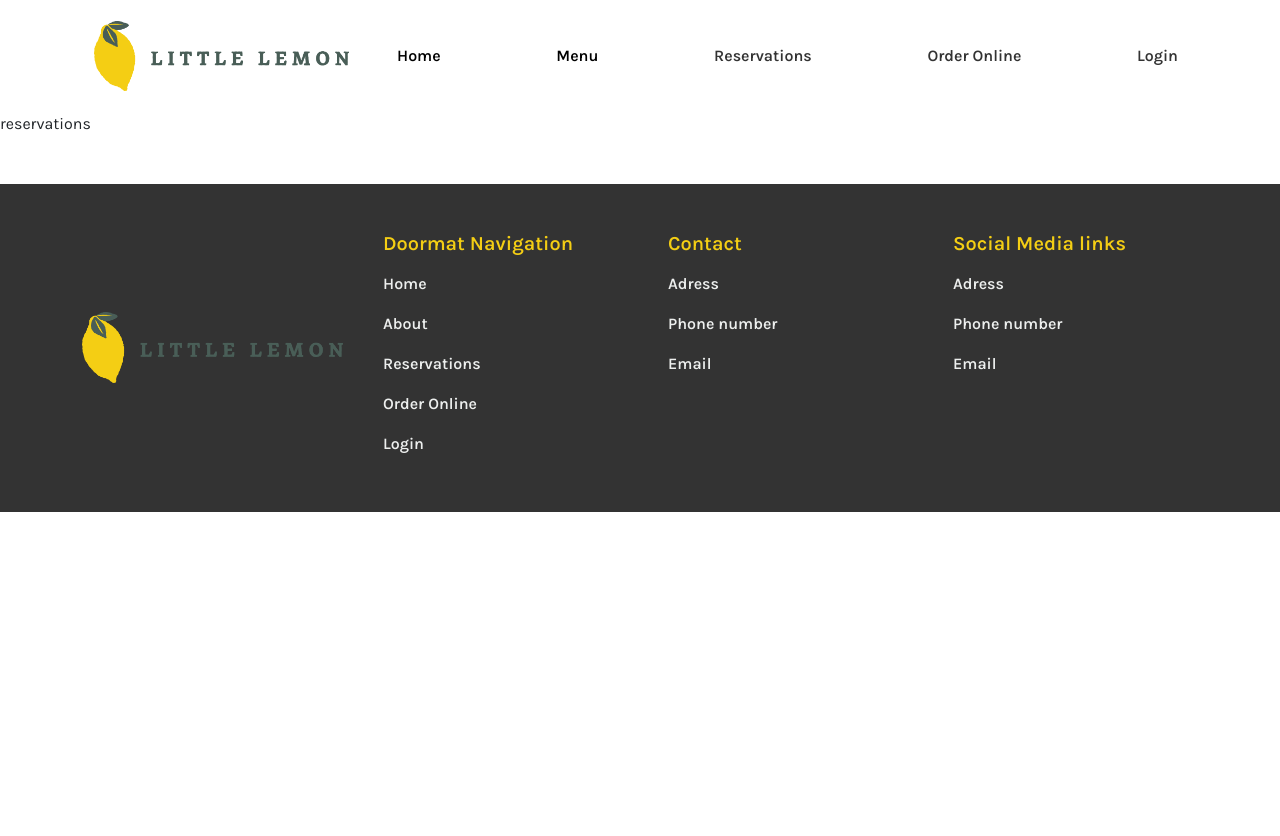
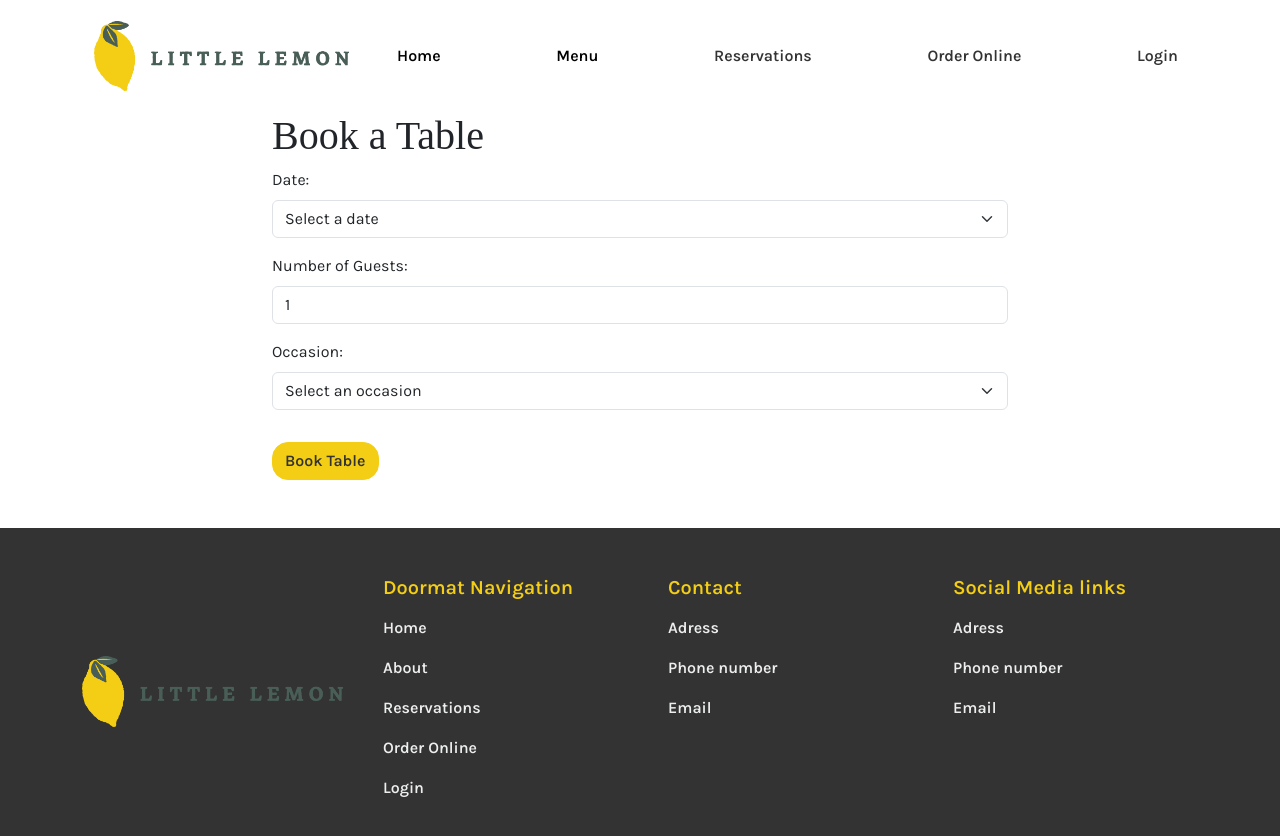
Before and after one commit to letitiabogdan/little, a React (Create React App) app: page /BookTable in a window 1280 px wide. Shown: the top 836 px of the page. Before the commit the page ends 800 px from the top, so only its background shows below. Built offline with nearby package versions, Linux system fonts and the light colour scheme; a web font is replaced by a local one.

Commit message:
Add Book a table functionality

```diff
--- a/package.json
+++ b/package.json
@@ -8,12 +8,14 @@
     "@testing-library/react": "^16.2.0",
     "@testing-library/user-event": "^13.5.0",
     "bootstrap": "^5.3.3",
+    "formik": "^2.4.6",
     "react": "^19.0.0",
     "react-dom": "^19.0.0",
     "react-router-dom": "^7.4.0",
     "react-scripts": "5.0.1",
     "sass": "^1.85.1",
-    "web-vitals": "^2.1.4"
+    "web-vitals": "^2.1.4",
+    "yup": "^1.6.1"
   },
   "scripts": {
     "start": "react-scripts start",
--- /dev/null
+++ b/src/components/BookingForm.js
@@ -0,0 +1,181 @@
+import React, { useReducer, useState } from "react";
+import { useFormik } from "formik";
+import * as Yup from "yup";
+import BookingSlot from "./BookingSlot";
+
+const availableTimesData = [
+  { date: "2025-03-01", time: "12:00", id: 1 },
+  { date: "2025-03-01", time: "13:00", id: 2 },
+  { date: "2025-03-01", time: "13:00", id: 3 },
+  { date: "2025-03-01", time: "14:00", id: 4 },
+  { date: "2025-03-01", time: "15:00", id: 5 },
+  { date: "2025-03-02", time: "15:00", id: 6 },
+  { date: "2025-03-02", time: "16:00", id: 7 },
+  { date: "2025-03-02", time: "17:00", id: 8 },
+  { date: "2025-03-02", time: "18:00", id: 9 },
+  { date: "2025-03-02", time: "19:00", id: 10 },
+];
+const uniqueDates = [...new Set(availableTimesData.map((item) => item.date))];
+
+const getTimesByDate = (date) => {
+  return availableTimesData
+    .filter((item) => item.date === date)
+    .map((item) => item.time);
+};
+
+const initializeTimes = () => {
+  return getTimesByDate(uniqueDates[0]);
+};
+
+const updateTimes = (state, action) => {
+  switch (action.type) {
+    case "UPDATE_TIMES":
+      return getTimesByDate(action.payload);
+    default:
+      return state;
+  }
+};
+
+const BookingForm = () => {
+  const [availableTimes, dispatch] = useReducer(
+    updateTimes,
+    [],
+    initializeTimes
+  );
+  const [isSubmitted, setIsSubmitted] = React.useState(false);
+  const [submittedValues, setSubmittedValues] = useState(null);
+
+  const formik = useFormik({
+    initialValues: {
+      date: "",
+      time: "",
+      guests: 1,
+      occasion: "",
+    },
+    validationSchema: Yup.object({
+      date: Yup.string().required("Date is required"),
+      time: Yup.string().required("Time is required"),
+      guests: Yup.number()
+        .min(1, "At least 1 guest is required")
+        .max(10, "Maximum 10 guests allowed")
+        .required("Number of guests is required"),
+      occasion: Yup.string().required("Occasion is required"),
+    }),
+    onSubmit: (values) => {
+      console.log("Form data submitted:", values);
+      setIsSubmitted(true);
+      setSubmittedValues(values);
+      formik.resetForm();
+    },
+  });
+
+  const timeOptions = formik.values.date
+    ? getTimesByDate(formik.values.date)
+    : [];
+
+  return (
+    <div className="container">
+      <div className="row justify-content-center">
+        <div className="col-12 col-md-8">
+          <h1>Book a Table</h1>
+          {isSubmitted ? (
+            <>
+              <div className="alert alert-success" role="alert">
+                Your booking has been submitted successfully!
+              </div>
+              <div className="col-12 col-md-8">
+                <h3>Submitted Details:</h3>
+                <p>
+                  <strong>Date:</strong> {submittedValues.date}
+                </p>
+                <p>
+                  <strong>Time:</strong> {submittedValues.time}
+                </p>
+                <p>
+                  <strong>Guests:</strong> {submittedValues.guests}
+                </p>
+                <p>
+                  <strong>Occasion:</strong> {submittedValues.occasion}
+                </p>
+              </div>
+            </>
+          ) : (
+            <form onSubmit={formik.handleSubmit}>
+              <BookingSlot
+                availableDates={uniqueDates}
+                availableTimes={timeOptions}
+                formik={formik}
+                dispatch={dispatch}
+              ></BookingSlot>
+
+              <div className="mb-3">
+                <label htmlFor="guests" className="form-label">
+                  Number of Guests:
+                </label>
+                <input
+                  type="number"
+                  id="guests"
+                  className="form-control"
+                  name="guests"
+                  value={formik.values.guests}
+                  onChange={formik.handleChange}
+                  onBlur={formik.handleBlur}
+                  min="1"
+                  max="10"
+                  required
+                  aria-required="true"
+                  aria-invalid={
+                    formik.touched.guests && formik.errors.guests
+                      ? "true"
+                      : "false"
+                  }
+                />
+                {formik.touched.guests && formik.errors.guests ? (
+                  <div className="text-danger">{formik.errors.guests}</div>
+                ) : null}
+              </div>
+              <div className="mb-3">
+                <label htmlFor="occasion" className="form-label">
+                  Occasion:
+                </label>
+                <select
+                  id="occasion"
+                  className="form-select"
+                  name="occasion"
+                  value={formik.values.occasion}
+                  onChange={formik.handleChange}
+                  onBlur={formik.handleBlur}
+                  required
+                  aria-required="true"
+                  aria-invalid={
+                    formik.touched.occasion && formik.errors.occasion
+                      ? "true"
+                      : "false"
+                  }
+                >
+                  <option value="">Select an occasion</option>
+                  <option value="birthday">Birthday</option>
+                  <option value="anniversary">Anniversary</option>
+                  <option value="engagement">Engagement</option>
+                  <option value="other">Other</option>
+                </select>
+                {formik.touched.occasion && formik.errors.occasion ? (
+                  <div className="text-danger">{formik.errors.occasion}</div>
+                ) : null}
+              </div>
+              <button
+                type="submit"
+                className="btn custom-btn mt-3"
+                role="button"
+              >
+                Book Table
+              </button>
+            </form>
+          )}
+        </div>
+      </div>
+    </div>
+  );
+};
+
+export default BookingForm;
--- /dev/null
+++ b/src/components/BookingSlot.js
@@ -0,0 +1,82 @@
+import React from "react";
+
+const BookingSlot = ({ availableDates, availableTimes, formik, dispatch }) => {
+  return (
+    <div
+      className={`booking-slot ${
+        availableDates.length && availableTimes.length
+          ? "available"
+          : "unavailable"
+      }`}
+    >
+      <div className="mb-3">
+        <label htmlFor="res-date" className="form-label">
+          Date:
+        </label>
+
+        <select
+          id="res-date"
+          name="date"
+          className="form-select"
+          value={formik.values.date}
+          onChange={(e) => {
+            formik.setFieldValue("date", e.target.value);
+            formik.handleChange(e);
+            dispatch({ type: "UPDATE_TIMES", payload: e.target.value });
+          }}
+          onBlur={formik.handleBlur}
+          required
+          aria-required="true"
+          aria-invalid={
+            formik.touched.date && formik.errors.date ? "true" : "false"
+          }
+        >
+          <option value="">Select a date</option>
+          {availableDates.map((date) => (
+            <option key={date} value={date}>
+              {date}
+            </option>
+          ))}
+        </select>
+        {formik.touched.date && formik.errors.date ? (
+          <div className="text-danger">{formik.errors.date}</div>
+        ) : null}
+      </div>
+      {formik.values.date && (
+        <div className="mb-3">
+          <label htmlFor="res-time" className="form-label">
+            Time:
+          </label>
+          <select
+            id="res-time"
+            name="time"
+            className="form-select"
+            value={formik.values.time}
+            onChange={(e) => {
+              formik.setFieldValue("time", e.target.value);
+              formik.handleChange(e);
+            }}
+            onBlur={formik.handleBlur}
+            required
+            aria-required="true"
+            aria-invalid={
+              formik.touched.time && formik.errors.time ? "true" : "false"
+            }
+          >
+            <option value="">Select a time</option>
+            {availableTimes.map((time, index) => (
+              <option key={index} value={time}>
+                {time}
+              </option>
+            ))}
+          </select>
+          {formik.touched.time && formik.errors.time ? (
+            <div className="text-danger">{formik.errors.time}</div>
+          ) : null}
+        </div>
+      )}
+    </div>
+  );
+};
+
+export default BookingSlot;
--- a/src/pages/BookTable.js
+++ b/src/pages/BookTable.js
@@ -1,12 +1,13 @@
 import React from "react";
 import Header from "../components/Header";
 import Footer from "../components/Footer";
+import BookingForm from "../components/BookingForm";
 
 const BookTable = () => {
   return (
     <>
       <Header></Header>
-      reservations
+      <BookingForm></BookingForm>
       <Footer></Footer>
     </>
   );
```
Also changed, not shown: 1 other file (tests, documents, lock files or other folders).
